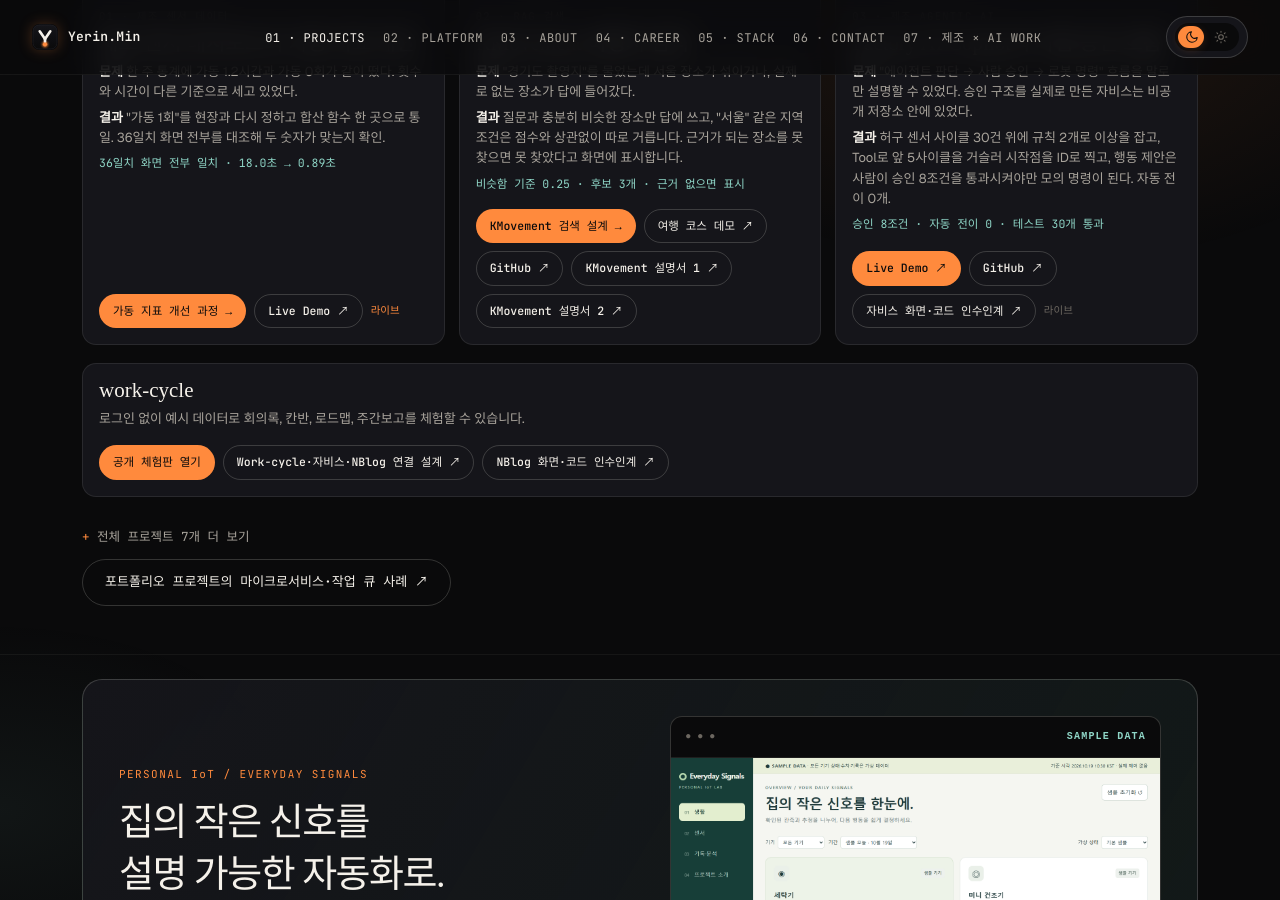
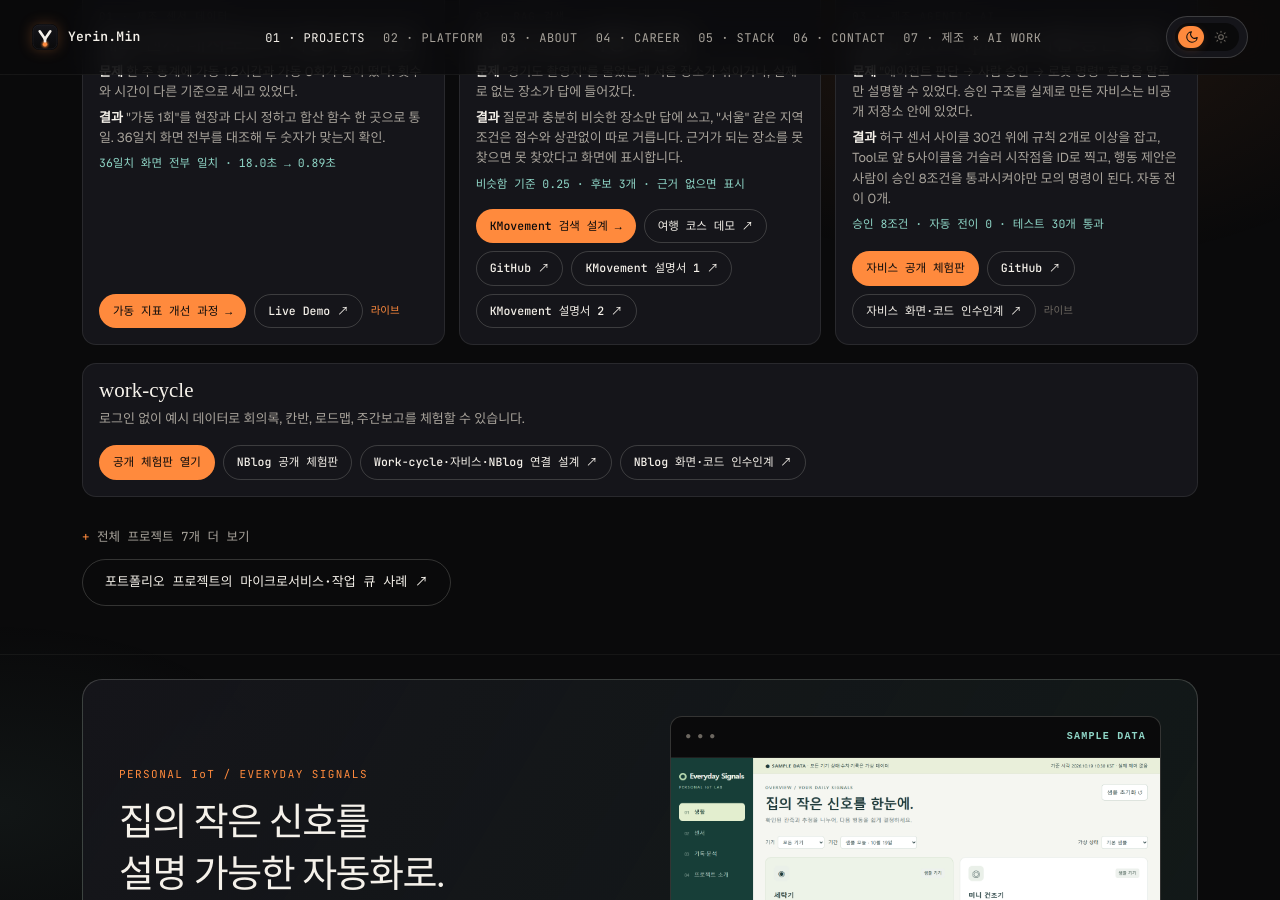
Before and after one commit to feed-mina/feed-mina.github.io, a Jekyll site: the page index.html, which Jekyll copies as it is, in a window 1280 px wide and 900 px high, scrolled down 1620 px. Built offline with Jekyll 4.4.1, drawn with Linux system fonts in a browser that asks for light colours; some web fonts are replaced.

Commit message:
Link public NBlog and Jarvis demos from portfolio

```diff
--- a/index.html
+++ b/index.html
@@ -1494,7 +1494,7 @@
           <div class="q"><b>결과</b> 허구 센서 사이클 30건 위에 규칙 2개로 이상을 잡고, Tool로 앞 5사이클을 거슬러 시작점을 ID로 찍고, 행동 제안은 사람이 승인 8조건을 통과시켜야만 모의 명령이 된다. 자동 전이 0개.</div>
           <div class="m">승인 8조건 · 자동 전이 0 · 테스트 30개 통과</div>
           <div class="ln">
-            <a class="btn primary" href="https://jarvis-factory-copilot-sample.evolvix.workers.dev" target="_blank" rel="noopener">Live Demo ↗</a>
+            <a class="btn primary" href="https://jarvis-factory-copilot-sample.evolvix.workers.dev" target="_blank" rel="noopener">자비스 공개 체험판</a>
             <a class="btn" href="https://github.com/feed-mina/jarvis-factory-copilot-portfolio/tree/main/samples/factory-copilot" target="_blank" rel="noopener">GitHub ↗</a>
             <a class="btn" href="https://work-cycle.evolvix.workers.dev/s/m/b4109c0272c0c438f25913097c6ed0f79b6ee4c9f38f14c43bcff1537f4a7110" target="_blank" rel="noopener">자비스 화면·코드 인수인계 ↗</a>
             <span class="st">라이브</span>
@@ -1509,6 +1509,7 @@
         <p class="q">로그인 없이 예시 데이터로 회의록, 칸반, 로드맵, 주간보고를 체험할 수 있습니다.</p>
         <div class="ln">
           <a class="btn primary" href="https://work-cycle-demo.minyerin.chatgpt.site/" target="_blank" rel="noopener">공개 체험판 열기</a>
+          <a class="btn" href="nblog-demo.html" target="_blank" rel="noopener">NBlog 공개 체험판</a>
           <a class="btn" href="https://work-cycle.evolvix.workers.dev/s/m/aa04c42ec5f7e5084e57814953864fe52d1a51e18c5d0dd153d12ab98afc365c" target="_blank" rel="noopener">Work-cycle·자비스·NBlog 연결 설계 ↗</a>
           <a class="btn" href="https://work-cycle.evolvix.workers.dev/s/m/a885dcc78bf1b8abc24db0e8c7a0430e201bc448447ecb022f508676eac7b703" target="_blank" rel="noopener">NBlog 화면·코드 인수인계 ↗</a>
         </div>
@@ -1818,7 +1819,7 @@ const projects = [
       "자비스 사본 공개 — 회사 식별자 17파일 치환, 실명 · 키 0건"
     ],
     links: [
-      { label: "Live Demo", url: "https://jarvis-factory-copilot-sample.evolvix.workers.dev", primary: true },
+      { label: "자비스 공개 체험판", url: "https://jarvis-factory-copilot-sample.evolvix.workers.dev", primary: true },
       { label: "GitHub (샘플)", url: "https://github.com/feed-mina/jarvis-factory-copilot-portfolio/tree/main/samples/factory-copilot" },
       { label: "GitHub (Javis 사본)", url: "https://github.com/feed-mina/jarvis-factory-copilot-portfolio" }
     ]
```
